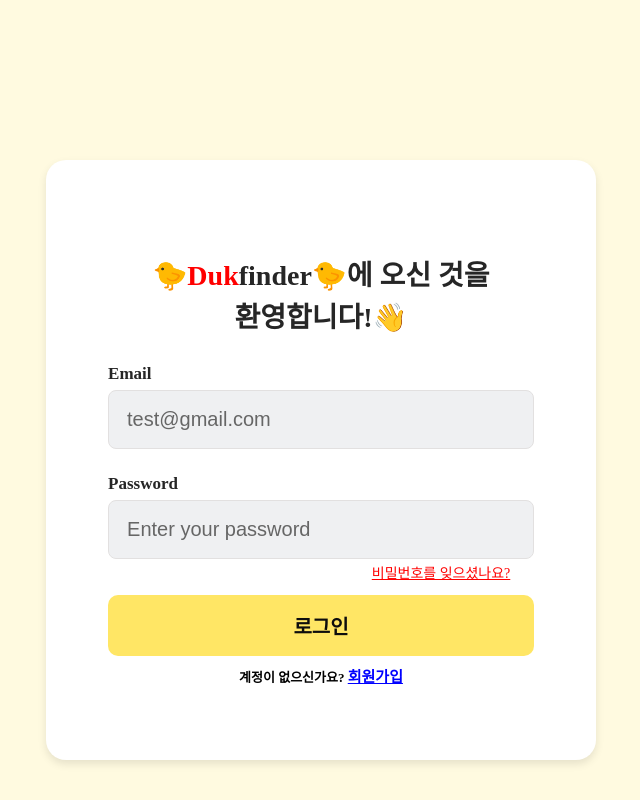
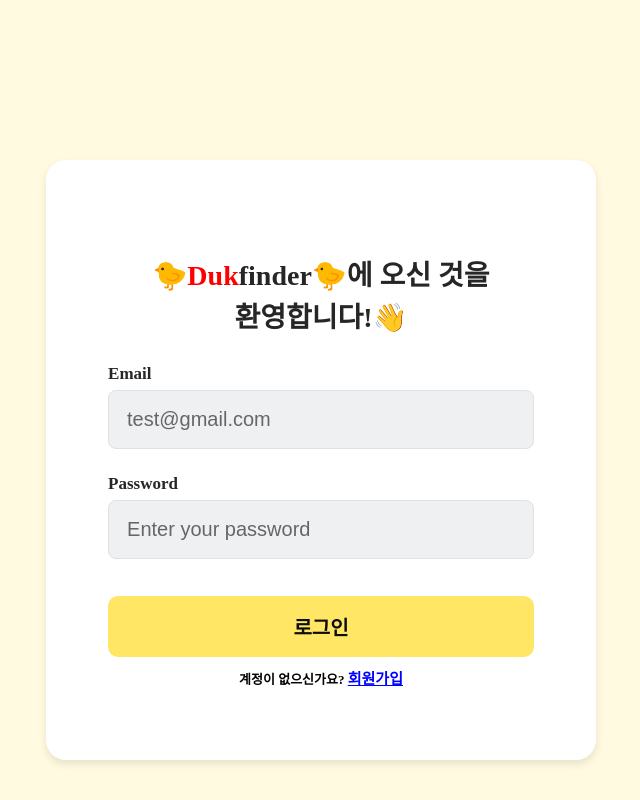
Before and after one commit to Dubabbi/Dukfinder-FE, a React (Vite) app: page /login in a window 1280 px wide. Shown: the whole page, without its empty margins (319-959 px from the left). Built offline with nearby package versions, Linux system fonts and the light colour scheme; the HTML template or start-up script is replaced by a standard one.

Commit message:
Remove: LostPwMessage

```diff
--- a/src/components/Login/Login.jsx
+++ b/src/components/Login/Login.jsx
@@ -87,11 +87,11 @@ const Login = () => {
             onChange={handlePw}
           />
         </L.InputWrap>
-        <L.LostPwMessage>
+        {/* <L.LostPwMessage>
         <L.UnderlinedText>
           <a href = "#">비밀번호를 잊으셨나요?</a>
         </L.UnderlinedText>
-        </L.LostPwMessage>
+        </L.LostPwMessage> */}
 
 
       <div>
--- a/src/components/Login/LoginStyle.jsx
+++ b/src/components/Login/LoginStyle.jsx
@@ -93,7 +93,7 @@ export const Input = styled.input`
 
 export const BottomButton = styled.button`
   margin-left: 5%;
-  margin-top: 3%;
+  margin-top: 8%;
   width: 90%;
   padding: 16px;
   height: 10%;
```
